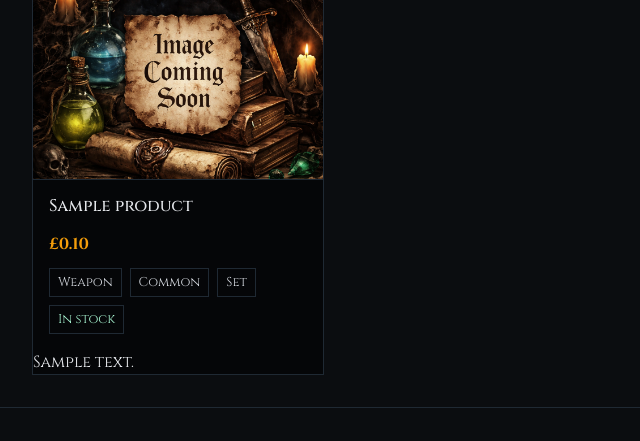
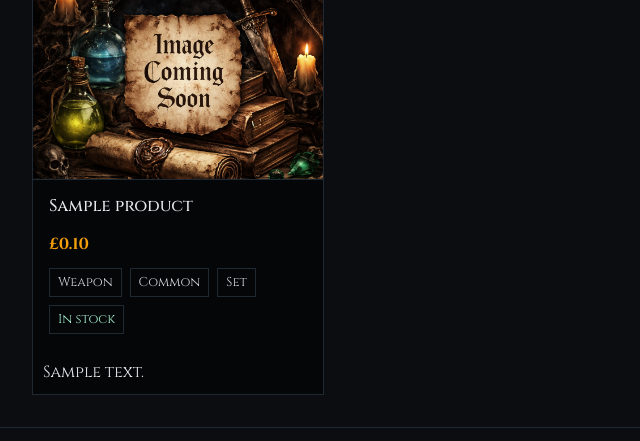
Before and after one commit to TGOSS1984/ashen-emporium, a Django app: page /catalogue/ in a window 1280 px wide. Shown: the part 549-990 px from the top of the page, without its empty margins (0-640 px from the left). Run offline with Django 4.2, Linux system fonts and the light colour scheme; tables that the repository leaves empty hold one stand-in row (values such as "Sample post").

Commit message:
fix: add padding to lore snippet

```diff
--- a/static/css/main.css
+++ b/static/css/main.css
@@ -410,6 +410,10 @@ h1, h2, h3 {
     color: #d1d5db;
 }
 
+.lore-snippet {
+    padding: 10px;
+}
+
 .divider {
     margin: 1.5rem 0;
     border-top: 1px solid #1f2933;
```
